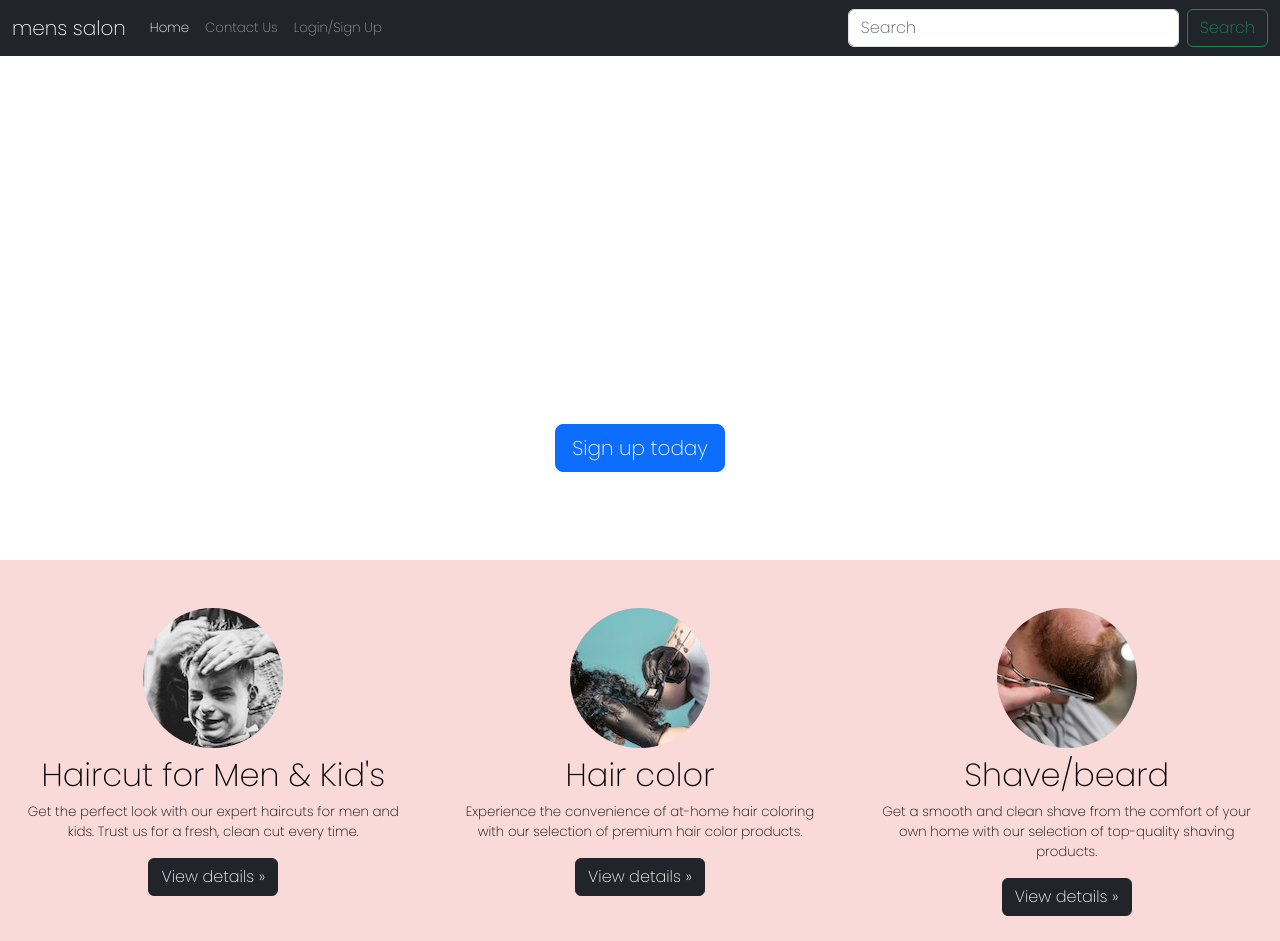
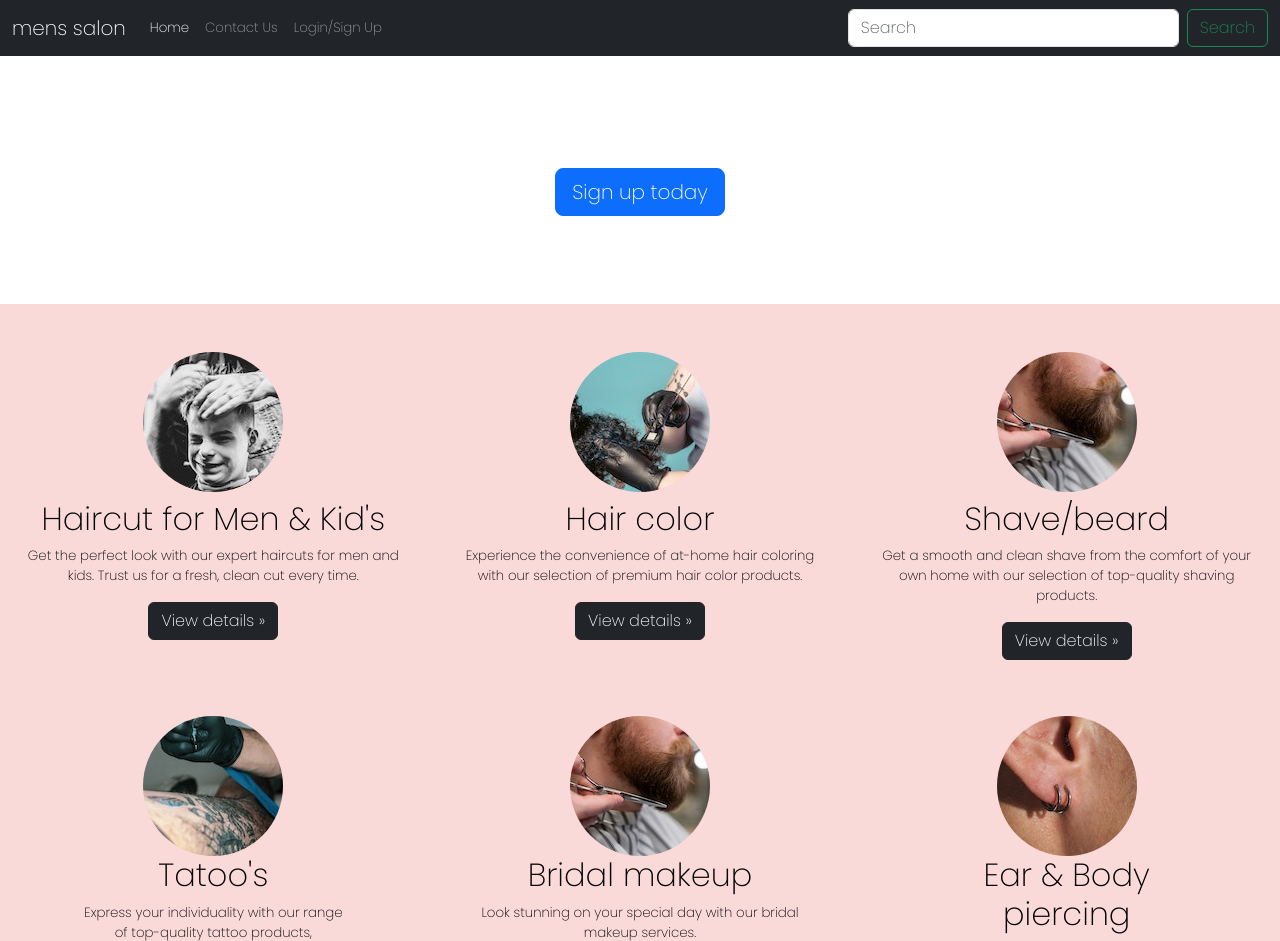
Before and after one commit to Prabhukum/mens_salon_project, a PHP site: page /carousel/index.html in a window 1280 px wide. Shown: the top 941 px of the page. Run offline with PHP 8.4, Linux system fonts and the light colour scheme; some libraries are stand-ins or nearby versions; grey boxes are pictures that could not be loaded.

Commit message:
Update carousel.css

```diff
--- a/carousel/carousel.css
+++ b/carousel/carousel.css
@@ -34,14 +34,14 @@ body {
 
 /* Declare heights because of positioning of img element */
 .carousel-item {
-  height: 32rem;
+  height: 32vh;
 }
 .carousel-item > img {
   position: absolute;
   top: 0;
   left: 0;
   min-width: 100%;
-  height: 32rem;
+  height: 32vh;
 
 
 }
```
